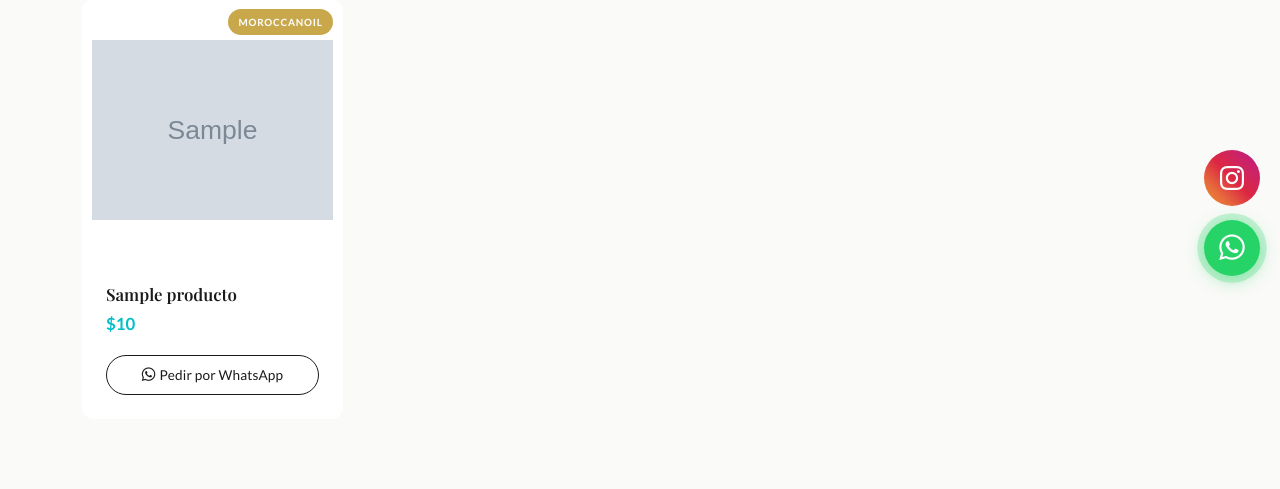
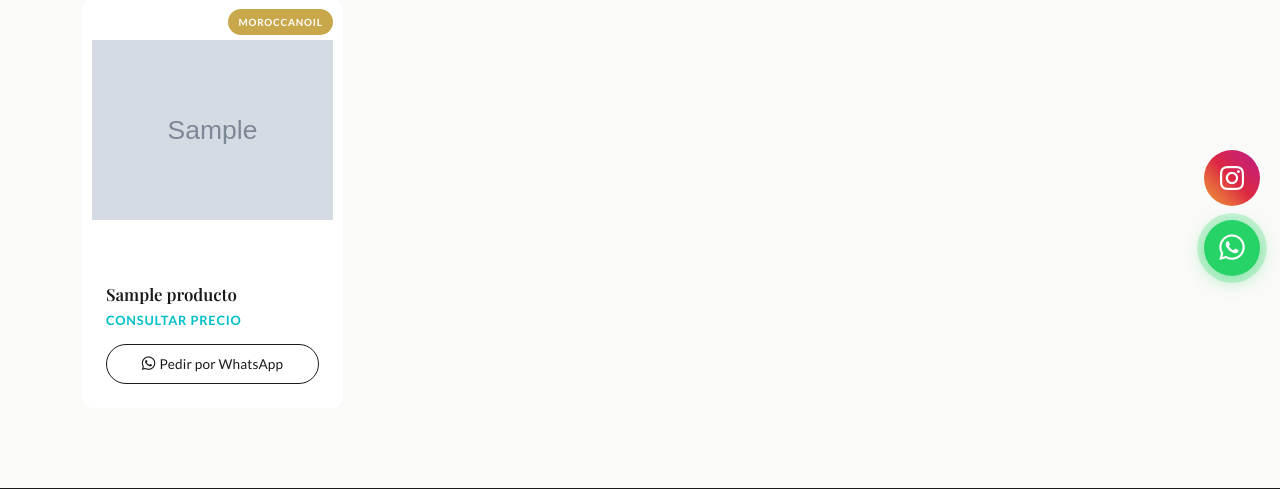
Before and after one commit to GoGo-DevS/salon_amanda, a Django app: page /productos/ in a window 1280 px wide. Shown: the part 504-993 px from the top of the page. Run offline with Django 5.2, Linux system fonts and the light colour scheme; tables that the repository leaves empty hold one stand-in row (values such as "Sample post"); grey boxes marked "Sample" are stand-in pictures; some web fonts are replaced.

Commit message:
feat: productos muestran 'Consultar precio' en teal en vez del precio

```diff
--- a/core/static/css/styles.css
+++ b/core/static/css/styles.css
@@ -1379,6 +1379,25 @@ img.product-img-placeholder {
     margin-bottom: 1rem;
     flex-grow: 1;
 }
+.product-price-tag {
+    font-family: var(--font-sans);
+    font-size: 0.8rem;
+    font-weight: 700;
+    color: var(--color-teal);
+    letter-spacing: 0.06em;
+    text-transform: uppercase;
+    margin-bottom: 0.75rem;
+    flex-grow: 1;
+}
+.producto-precio-tag {
+    font-family: var(--font-sans);
+    font-size: 0.85rem;
+    font-weight: 700;
+    color: var(--color-teal);
+    letter-spacing: 0.06em;
+    text-transform: uppercase;
+    margin-bottom: 1rem;
+}
 
 .btn-ver-catalogo {
     display: inline-flex;
--- a/core/templates/core/catalogo.html
+++ b/core/templates/core/catalogo.html
@@ -57,9 +57,7 @@
                         <a href="{% url 'producto_detail' producto.slug %}" style="text-decoration:none;color:inherit;">
                             <h5 class="product-name">{{ producto.nombre }}</h5>
                         </a>
-                        {% if producto.precio_clp %}
-                        <p class="product-price">${{ producto.precio_clp }}</p>
-                        {% endif %}
+                        <p class="product-price-tag">Consultar precio</p>
                         {% with wa_txt="Hola Salón Amanda, me interesa el producto: "|add:producto.nombre|add:". Más info: "|add:request.scheme|add:"://"|add:request.get_host|add:producto.get_absolute_url %}
                         <a href="https://wa.me/56939308418?text={{ wa_txt|urlencode }}" class="btn btn-consultar" target="_blank" rel="noopener">
                             <i class="bi bi-whatsapp me-1"></i>Pedir por WhatsApp
--- a/core/templates/core/producto_detail.html
+++ b/core/templates/core/producto_detail.html
@@ -53,9 +53,7 @@
                     <span class="product-badge mb-2 d-inline-block">{{ producto.marca }}</span>
                     <h1 class="producto-title">{{ producto.nombre }}</h1>
 
-                    {% if producto.precio_clp %}
-                    <p class="producto-precio">${{ producto.precio_clp }}</p>
-                    {% endif %}
+                    <p class="producto-precio-tag">Consultar precio</p>
 
                     {% if producto.descripcion_corta %}
                     <p class="producto-desc-corta">{{ producto.descripcion_corta }}</p>
```
